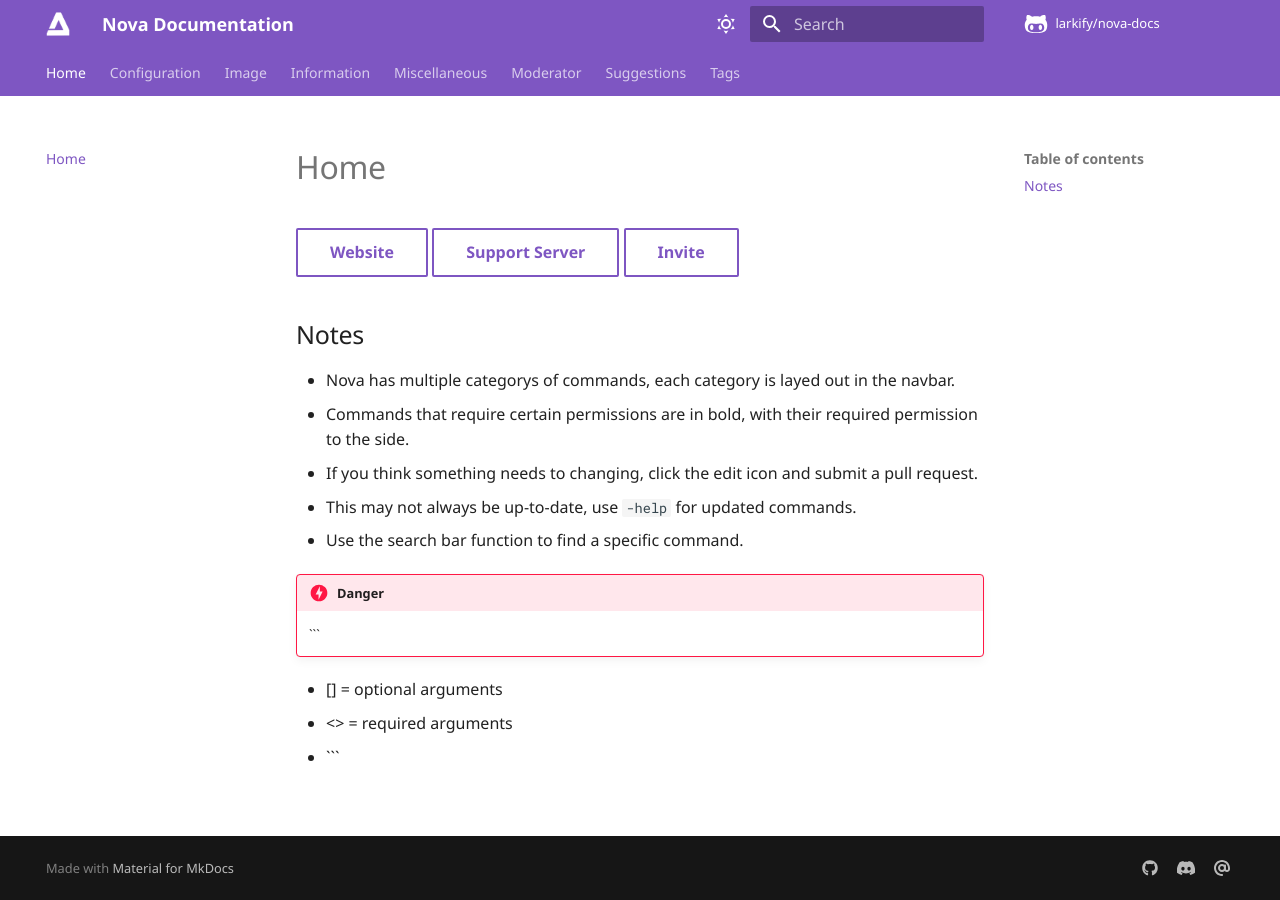
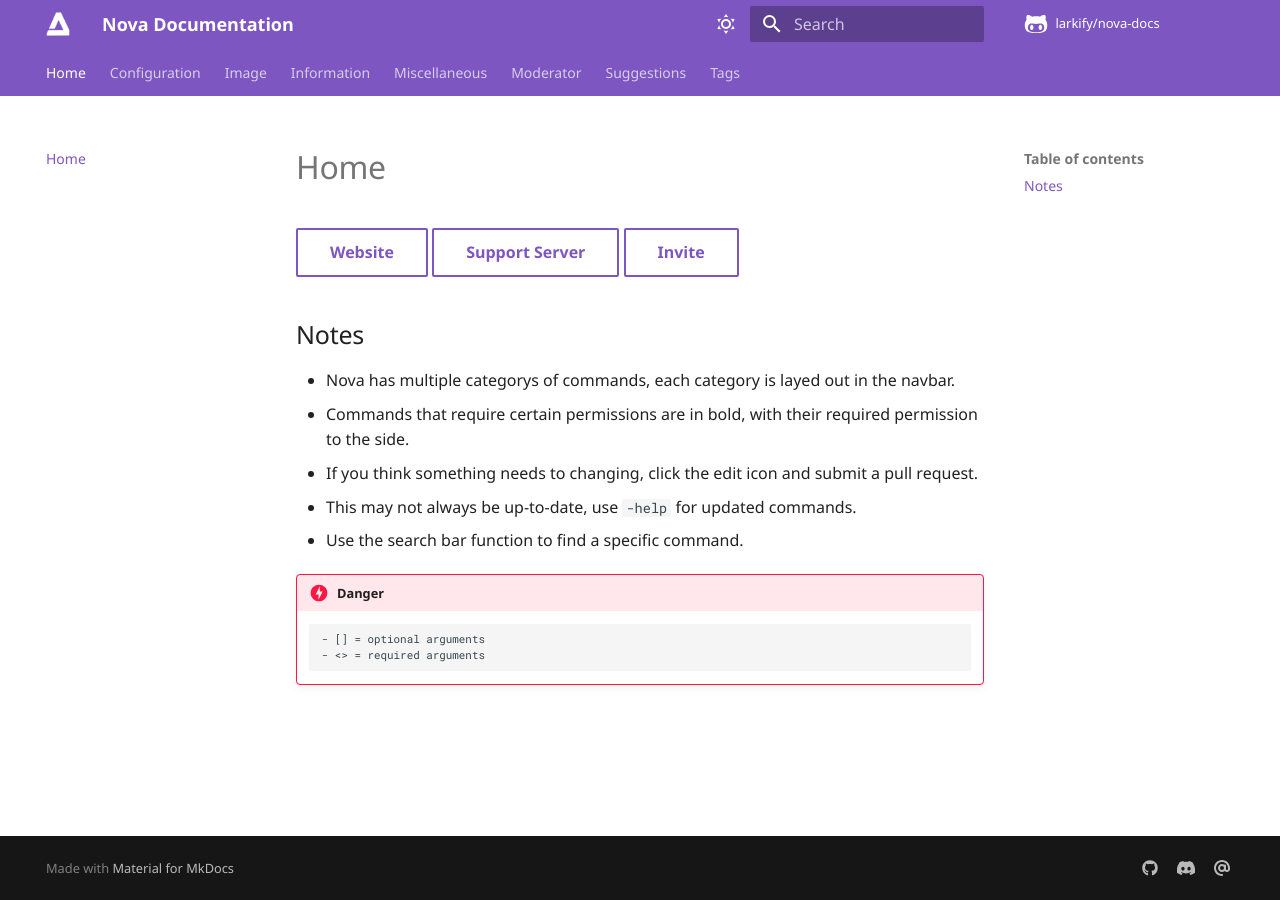
Before and after one commit to Larkify/nova-docs, an MkDocs documentation site: the page built from docs/index.md, in a window 1280 px wide. Built offline with MkDocs 1.6.1 and Material for MkDocs 9.7.7, drawn with Linux system fonts in a browser that asks for light colours; some web fonts are replaced; comment, search, counter and statistics services are not loaded.

````diff
--- a/docs/index.md
+++ b/docs/index.md
@@ -14,6 +14,6 @@
 
 !!! danger
     ```
-  - [] = optional arguments
-  - <> = required arguments
-  - ```
+    - [] = optional arguments
+    - <> = required arguments
+    ```
````
